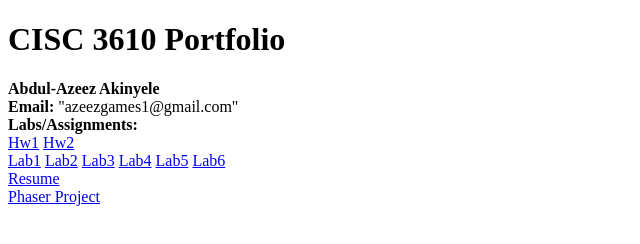
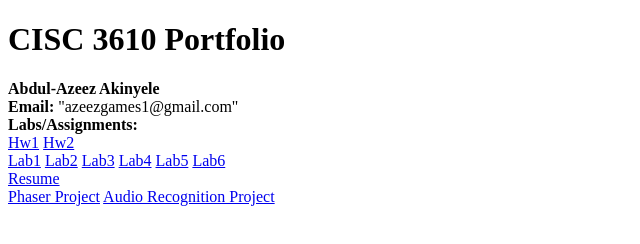
Before and after one commit to Azz14/CISC3610Portfolio, a plain HTML site: page index.html in a window 1280 px wide. Shown: the whole page, without its empty margins (0-640 px from the left). Drawn offline with Linux system fonts and the light colour scheme.

Commit message:
Update index.html

```diff
--- a/index.html
+++ b/index.html
@@ -22,5 +22,6 @@
 <a href = "resume.html">Resume</a>
 <br>
 <a href = "indexPhazer.html">Phaser Project</a>
+<a href = "speachrec.html">Audio Recognition Project</a>
 </body>
 </html>
```
